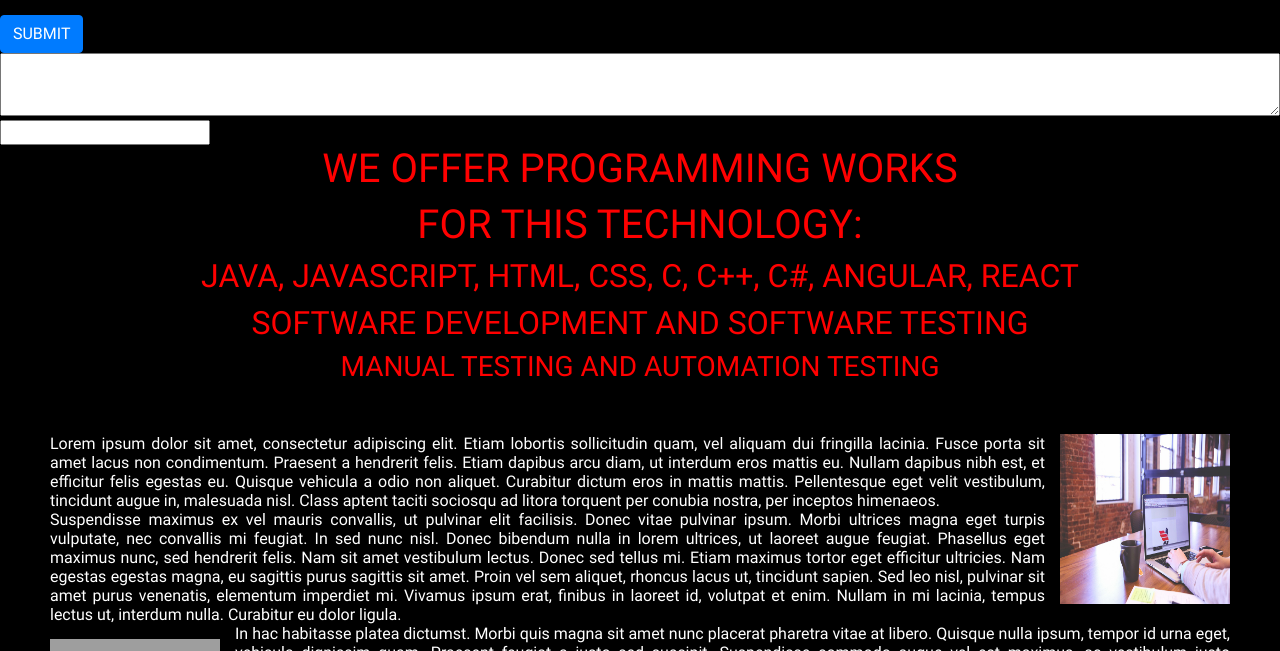
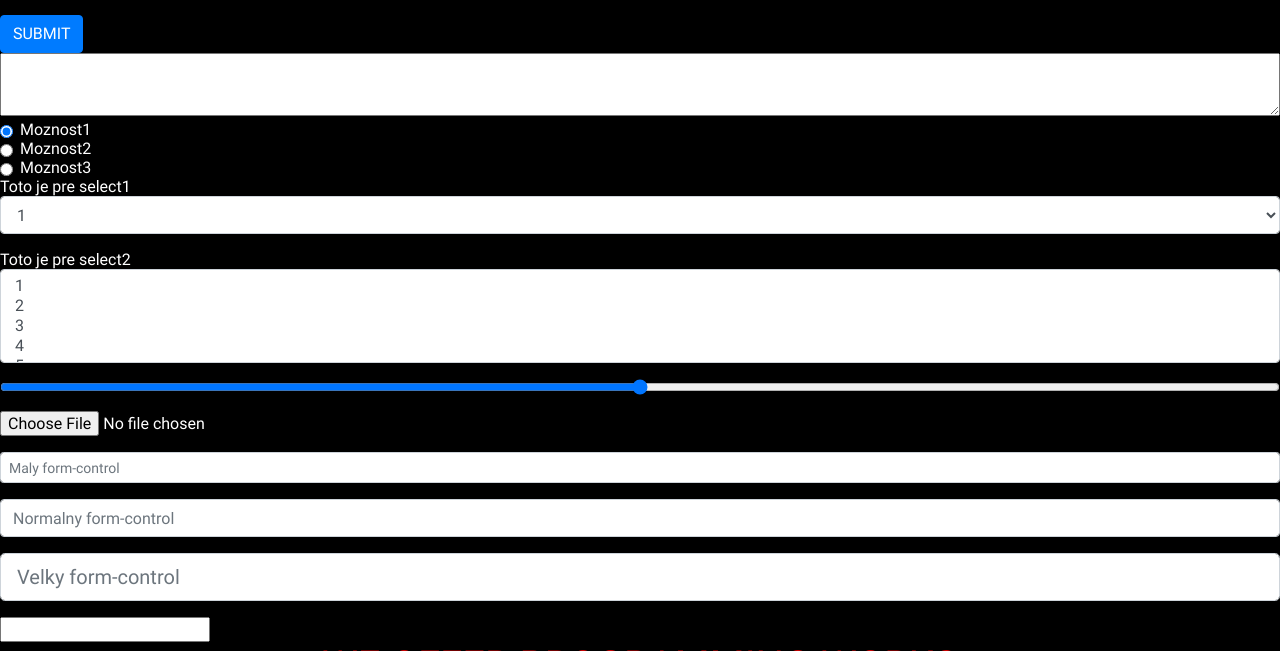
Before and after one commit to FRANCOsk/WEB-FRANCO, an Angular app in the folder franco/: page /intro in a window 1280 px wide. Shown: the part 2403-3054 px from the top of the page. Built offline with nearby package versions, Linux system fonts and the light colour scheme; grey boxes are pictures that could not be loaded.

Commit message:
radio, select, form-control

```diff
--- a/franco/src/app/boot/boot.component.html
+++ b/franco/src/app/boot/boot.component.html
@@ -158,7 +158,108 @@
   <button type="submit" class="btn btn-primary">SUBMIT</button>
 </form>
 
-<textarea rows="3" cols= "80" style="width: 100%; white-space: nowrap;">
+<textarea
+  rows="3"
+  cols="80"
+  style="width: 100%; white-space: nowrap"
+></textarea>
 
+<form action="">
+  <div class="form-check text-white">
+    <label class="form-check-label" for="radio1">
+      <input
+        type="radio"
+        class="form-check-input"
+        id="radio1"
+        value="a"
+        checked
+        name="jeden"
+      />
+      Moznost1
+    </label>
+  </div>
+  <div class="form-check text-white">
+    <label class="form-check-label" for="radio2">
+      <input
+        type="radio"
+        class="form-check-input"
+        id="radio2"
+        value="b"
+        name="jeden"
+      />
+      Moznost2
+    </label>
+  </div>
+  <div class="form-check text-white">
+    <label class="form-check-label" for="radio3">
+      <input
+        type="radio"
+        class="form-check-input"
+        id="radio3"
+        value="c"
+        name="jeden"
+      />
+      Moznost3
+    </label>
+  </div>
+</form>
 
-</textarea>
+<form action="">
+  <div class="form-group text-white">
+    <label for="select1"> Toto je pre select1 </label>
+    <select class="form-control" id="sel1" name="dva">
+      <option>1</option>
+      <option>2</option>
+      <option>3</option>
+      <option>4</option>
+      <option>5</option>
+    </select>
+  </div>
+  <div class="form-group text-white">
+    <label for="select2"> Toto je pre select2 </label>
+    <select class="form-control" id="sel2" name="tri" multiple>
+      <option>1</option>
+      <option>2</option>
+      <option>3</option>
+      <option>4</option>
+      <option>5</option>
+    </select>
+  </div>
+</form>
+
+<form action="">
+  <div class="form-group text-white">
+    <input type="range" class="form-control-range" />
+  </div>
+</form>
+
+<form action="">
+  <div class="form-group text-white">
+    <input type="file" class="form-control-file" />
+  </div>
+</form>
+
+<form action="">
+  <div class="form-group text-white">
+    <input
+      type="text"
+      class="form-control form-control-sm"
+      placeholder="Maly form-control"
+    />
+  </div>
+  <div class="form-group text-white">
+    <input
+      type="text"
+      class="form-control"
+      placeholder="Normalny form-control"
+    />
+  </div>
+
+  <div class="form-group text-white">
+    <input
+      type="text"
+      class="form-control form-control-lg"
+      placeholder="Velky form-control"
+    />
+  </div>
+</form>
```
